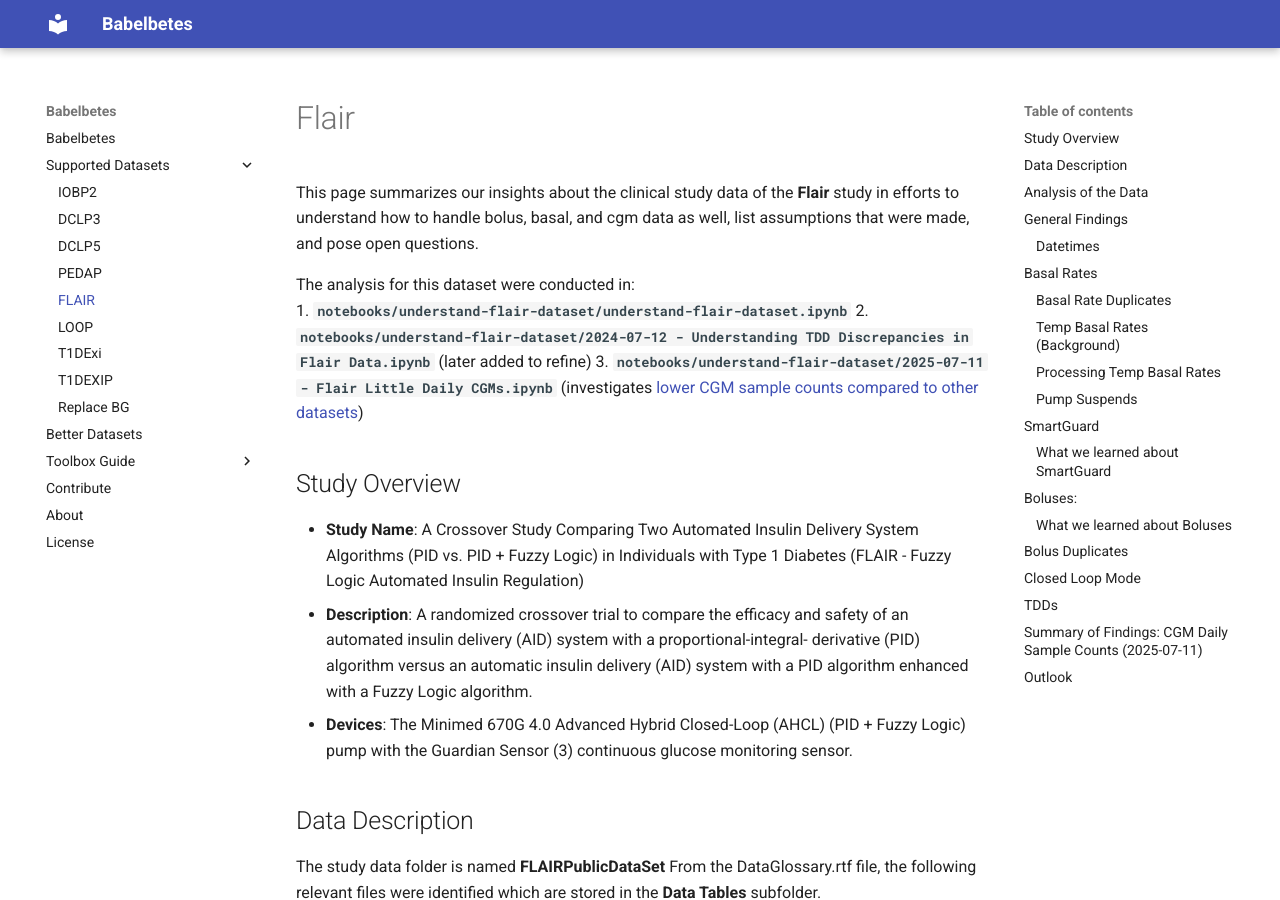
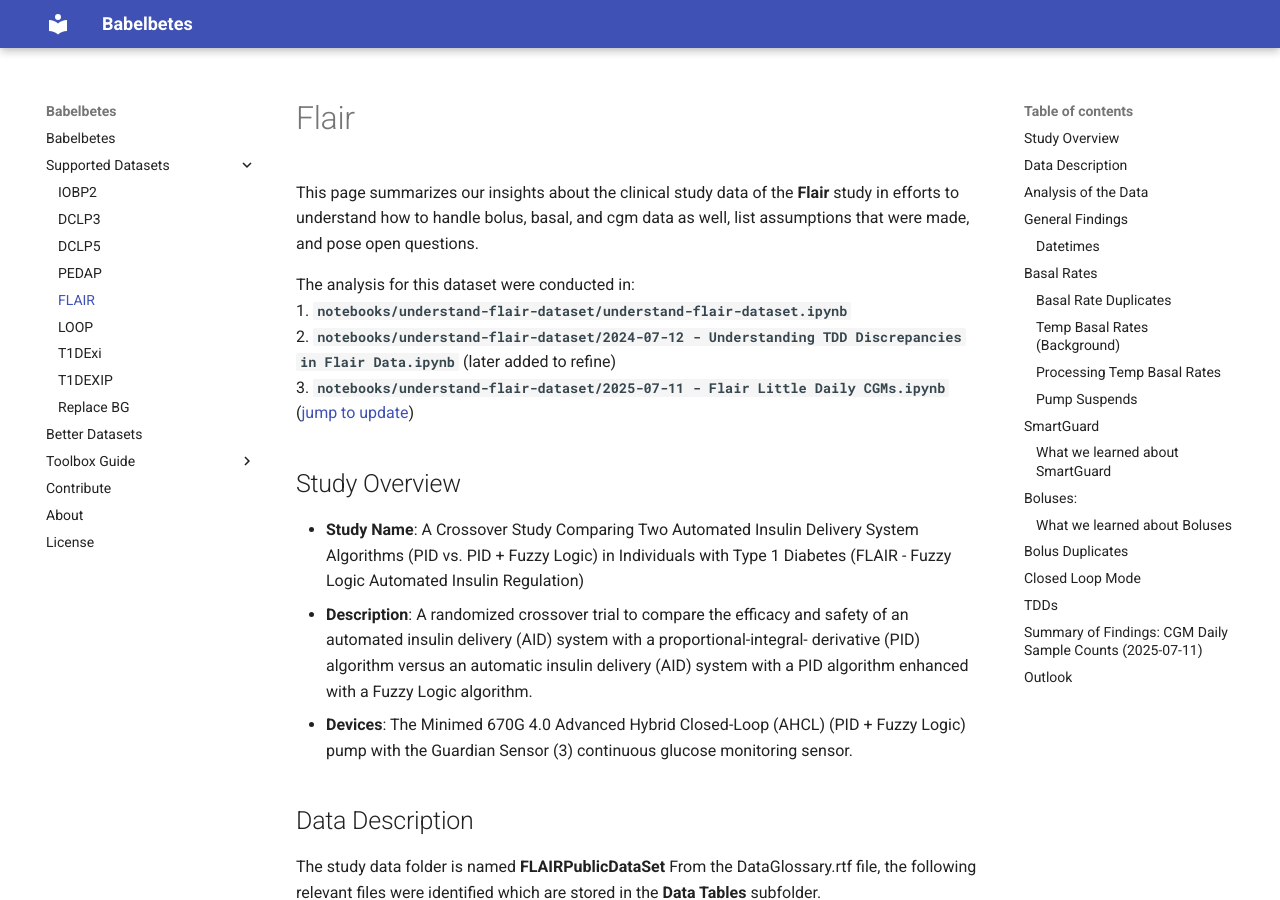
Before and after one commit to nudgebg/egvinsulin, an MkDocs documentation site: the page built from docs/data_sets/FLAIR.md, in a window 1280 px wide and 900 px high. Built offline with MkDocs 1.6.1 and Material for MkDocs 9.7.7, drawn with Linux system fonts in a browser that asks for light colours.

```diff
--- a/docs/data_sets/FLAIR.md
+++ b/docs/data_sets/FLAIR.md
@@ -4,7 +4,7 @@ This page summarizes our insights about the clinical study data of the **Flair**
 The analysis for this dataset were conducted in:
 1. `notebooks/understand-flair-dataset/understand-flair-dataset.ipynb`
 2. `notebooks/understand-flair-dataset/2024-07-12 - Understanding TDD Discrepancies in Flair Data.ipynb` (later added to refine)
-3. `notebooks/understand-flair-dataset/2025-07-11 - Flair Little Daily CGMs.ipynb` (investigates [lower CGM sample counts compared to other datasets](#summary-of-findings-cgm-daily-sample-counts-2025-07-11))
+3. `notebooks/understand-flair-dataset/2025-07-11 - Flair Little Daily CGMs.ipynb` ([jump to update](#summary-of-findings-cgm-daily-sample-counts-2025-07-11))
 
 
 
```
Also changed, not shown: docs/data_sets/LOOP.md (+6 -6 lines).
